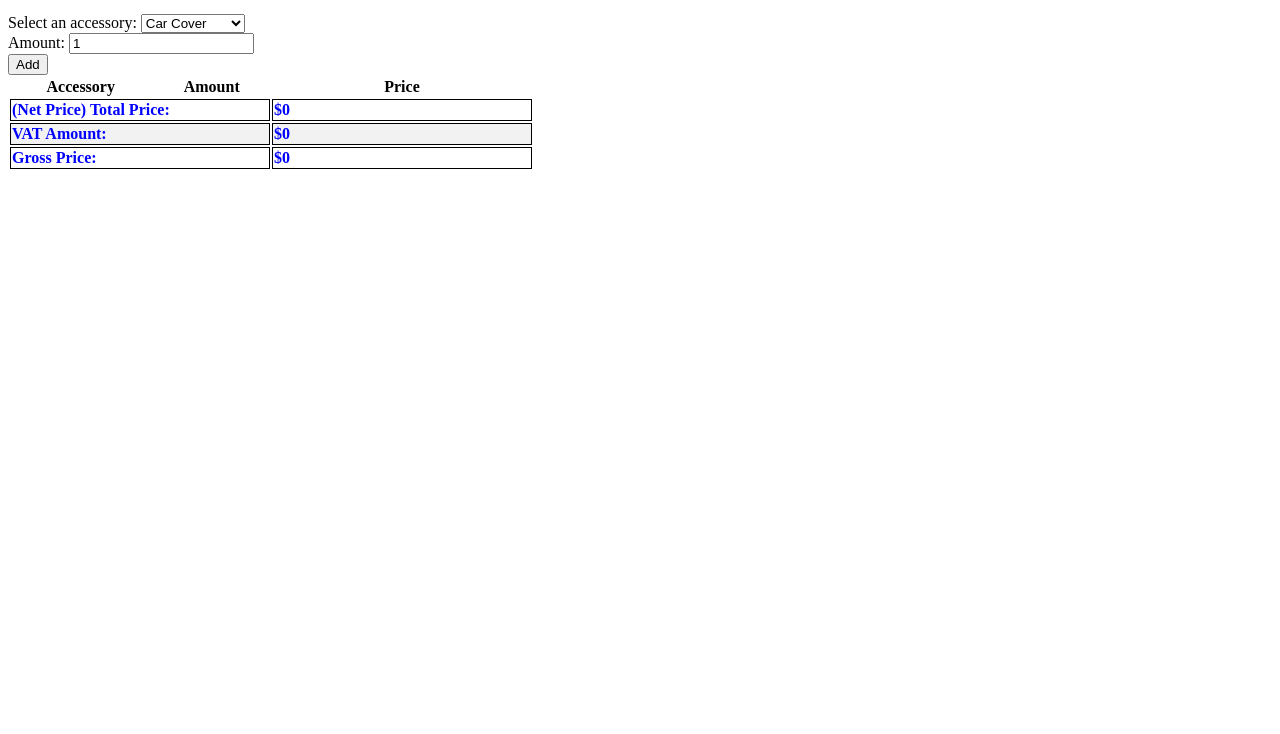
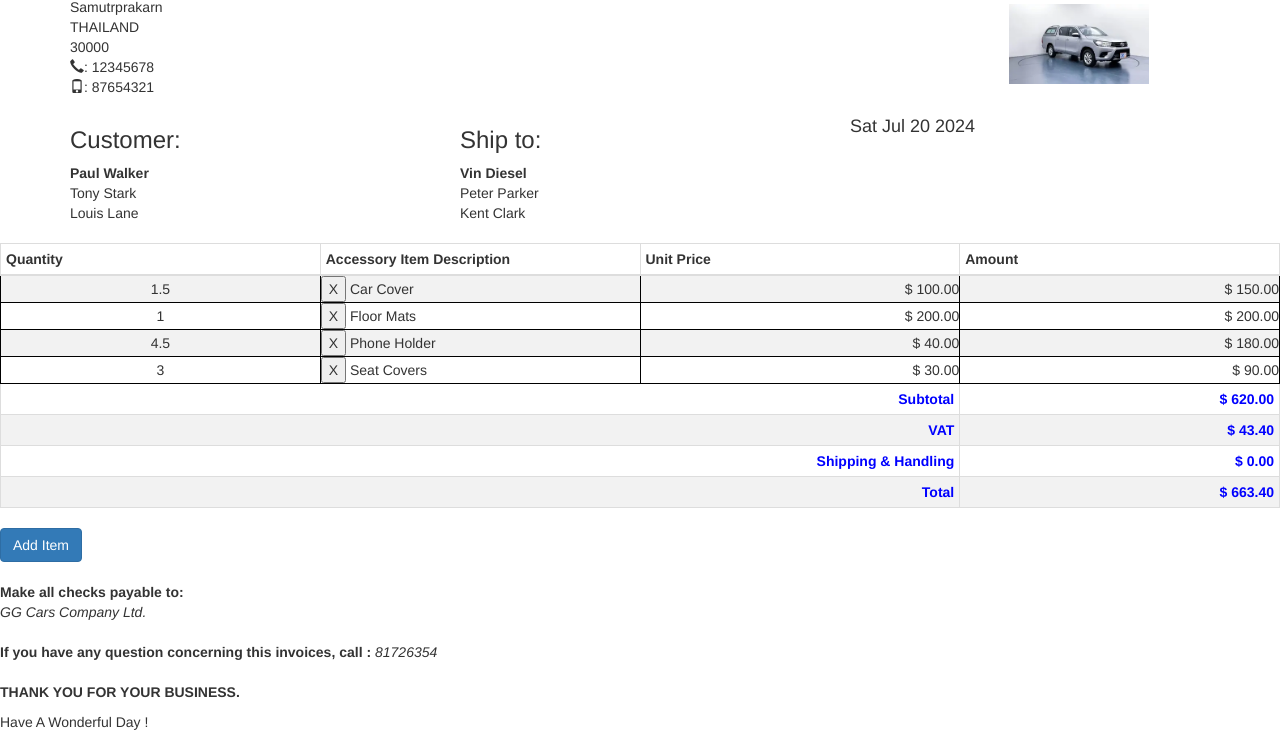
Before and after one commit to ZweLaPyae/ZweLaPyae.github.io, a plain HTML site: page accessory/index.html in a window 1280 px wide. Shown: the part 66-800 px from the top of the page. Drawn offline with nearby package versions, Linux system fonts and the light colour scheme.

Commit message:
Improved Car Accessory Shop

```diff
--- a/accessory/index.html
+++ b/accessory/index.html
@@ -1,103 +1,236 @@
 <!DOCTYPE html>
-<html>
+<html lang="en">
 
 <head>
+    <meta http-equiv="Content-Type" content="text/html; charset=UTF-8">
+
     <title>Car Accessories</title>
-    <link rel="stylesheet" href="/css/global.css">
+
+    <meta name="description" content="Company quotation">
+    <meta name="author" content="SitePoint">
+
+    <link rel="stylesheet" href="../css/global.css">
+    <link rel="stylesheet" href="https://stackpath.bootstrapcdn.com/bootstrap/3.4.1/css/bootstrap.min.css"
+        integrity="sha384-HSMxcRTRxnN+Bdg0JdbxYKrThecOKuH5zCYotlSAcp1+c8xmyTe9GYg1l9a69psu" crossorigin="anonymous">
     <script src="https://code.jquery.com/jquery-3.7.1.js"
-            integrity="sha256-eKhayi8LEQwp4NKxN+CfCh+3qOVUtJn3QNZ0TciWLP4="
-            crossorigin="anonymous">
+        integrity="sha256-eKhayi8LEQwp4NKxN+CfCh+3qOVUtJn3QNZ0TciWLP4=" crossorigin="anonymous">
+    </script>
+    <script src="https://stackpath.bootstrapcdn.com/bootstrap/3.4.1/js/bootstrap.min.js"
+        integrity="sha384-aJ21OjlMXNL5UyIl/XNwTMqvzeRMZH2w8c5cRVpzpU8Y5bApTppSuUkhZXN0VxHd" crossorigin="anonymous">
     </script>
 </head>
 
 <body>
-    <h1>Car Accessories</h1>
+    <div class="container">
+        <div class="row">
+            <div class="col-sm-3">
+                <h2>Car Accessories</h2>
+                <p>
+                    Samutrprakarn<br>
+                    THAILAND<br>
+                    30000<br>
+                    <span class="glyphicon glyphicon-earphone" aria-hidden="true"></span>: 12345678<br>
+                    <span class="glyphicon glyphicon-phone" aria-hidden="true"></span>: 87654321
+                </p>
+            </div>
+            <div class="col-sm-6"></div>
+            <div class="col-sm-3 text-center">
+                <h1>QUOTATION</h1>
+                <img src="../img/car.webp" style="width: 140px;height: 80px;">
+            </div>
+        </div>
+    </div>
 
-    <form id="accessoryForm">
-        <label for="accessory">Select an accessory:</label>
-        <select id="accessory">
-            <option value="100">Car Cover</option>
-            <option value="200">Floor Mats</option>
-            <option value="30">Seat Covers</option>
-            <option value="40">Phone Holder</option>
-        </select>
-        <br>
-        <label for="amount">Amount:</label>
-        <input type="number" id="amount" min="1" value="1">
-        <br>
-        <button type="button" onclick="addToProductList()">Add</button>
-    </form>
+    <div class="container">
+        <div class="row">
+            <div class="col-sm-4">
+                <h3>Customer:</h3>
+                <b>Paul Walker</b><br>
+                Tony Stark<br>
+                Louis Lane
+            </div>
+            <div class="col-sm-4">
+                <h3>Ship to:</h3>
+                <b>Vin Diesel</b><br>
+                Peter Parker<br>
+                Kent Clark
+            </div>
+            <div class="col-sm-4">
+                <h4 id="quotationDate">
+                    ...
+                </h4>
+            </div>
+        </div>
+    </div>
 
-    <table>
+    <br>
+
+    <table class=" table table-striped table-bordered table-condensed" id="quotationTable">
         <thead>
             <tr>
-                <th>Accessory</th>
+                <th>Quantity</th>
+                <th>Accessory Item Description</th>
+                <th>Unit Price</th>
                 <th>Amount</th>
-                <th>Price</th>
             </tr>
         </thead>
-        <tbody id="productList">
-            <!-- Product list items will be added here dynamically -->
+
+        <tbody >
         </tbody>
+
         <tfoot>
-            <tr>
-                <td colspan="2">(Net Price) Total Price:</td>
-                <td id="totalPrice">$0</td>
+            <tr id="sub-total">
+                <td colspan="3" class="text-right"> Subtotal</td>
+                <td colspan="1" class="text-right" id="subTotal">---</td>
             </tr>
             <tr>
-                <td colspan="2">VAT Amount:</td>
-                <td id="vatAmount">$0</td>
+                <td colspan="3" class="text-right"> VAT</td>
+                <td colspan="1" class="text-right" id="vat">--</td>
             </tr>
             <tr>
-                <td colspan="2">Gross Price:</td>
-                <td id="grossPrice">$0</td>
+                <td colspan="3" class="text-right"> Shipping &amp; Handling</td>
+                <td colspan="1" class="text-right" id="bottom-line">$ 0.00</td>
             </tr>
-
+            <tr>
+                <td colspan="3" class="text-right"> Total</td>
+                <td colspan="1" class="text-right" id="total">--</td>
+            </tr>
         </tfoot>
     </table>
 
+    <button type=" button"
+        class="btn btn-primary"
+        data-toggle="modal"
+        data-target="#exampleModal">Add Item
+    </button>
+    <br>
+    <br>
+
+    <p class="cen">
+        <b>Make all checks payable to:</b><br>
+        <i>GG Cars Company Ltd.</i><br>
+        <br>
+        <b>If you have any question concerning this invoices, call : </b><i>81726354</i><br>
+        <br>
+        <b>THANK YOU FOR YOUR BUSINESS.</b>
+    </p>
+
+    <footer>Have A Wonderful Day !</footer>
+
+    <div class="modal fade" id="exampleModal" tabindex="-1" role="dialog"
+        aria-labelledby="exampleModalLabel" aria-hidden="true">
+        <div class="modal-dialog" role="document">
+            <div class="modal-content">
+                <div class="modal-header">
+                    <h2 class="modal-title" id="exampleModalLabel">Add Item</h2>
+                    <button type="button" class="close" data-dismiss="modal" aria-label="Close">
+                        <span aria-hidden="true">&times;</span>
+                    </button>
+                </div>
+                <div class="modal-body">
+                    <table class="table">
+                        <tr>
+                            <td>Accessory Item Description : </td>
+                            <td>
+                                <select id="newItemDescription" class="form-select" aria-label="Default select example">
+                                    <option selected value="100">Car Cover</option>
+                                    <option value="200">Floor Mats</option>
+                                    <option value="30">Seat Covers</option>
+                                    <option value="40">Phone Holder</option>
+                                </select>
+                            </td>
+                        </tr>
+                        <tr>
+                            <td>Price Per Unit : </td>
+                            <td id="newItemPPU">$ 100</td>
+                        </tr>
+                        <tr>
+                            <td>Quantity : </td>
+                            <td><input type="number" min="0" id="newItemQty"></td>
+                        </tr>
+                    </table>
+                </div>
+                <div class="modal-footer">
+                    <button type="button" class="btn btn-secondary" data-dismiss="modal">Close</button>
+                    <button type="button" class="btn btn-primary" onclick="addItem()">Add</button>
+                </div>
+            </div>
+        </div>
+    </div>
+
     <script>
-        var vatRate = 0.07;
-        var totalPrice = 0;
-        var vatAmount = 0;
-        var grossPrice = 0;
-        function addToProductList() {
-            //var accessorySelect = document.getElementById("accessory");
-            //var accessoryOption = accessorySelect.options[accessorySelect.selectedIndex];
-            //var accessoryName = accessoryOption.text;
-            //var accessoryPrice = accessoryOption.value;
-            //var amountInput = document.getElementById("amount");
-            //var amount = amountInput.value;
-            var accessoryName = $('#accessory option:selected').text();
-            var accessoryPrice = parseFloat($('#accessory').val());
-            var amount = parseFloat($('#amount').val());
 
-            //var productList = document.getElementById("productList");
-            //var newRow = productList.insertRow(-1);
-            //var accessoryCell = newRow.insertCell(0);
-            //var amountCell = newRow.insertCell(1);
-            //var priceCell = newRow.insertCell(2);
+        var quoationData = []
 
-            //accessoryCell.innerHTML = accessoryName;
-            //amountCell.innerHTML = amount;
-            //priceCell.innerHTML = "$" +(accessoryPrice * amount);
+        function addItem() {
+            var d = $('#newItemDescription option:selected').text();
+            var u = $('#newItemDescription').val();
+            var q = $('#newItemQty').val();
+            console.log(d, u, q)
+            quoationData.push({
+                description: d,
+                quantity: Number.parseFloat(q),
+                unitPrice: Number.parseFloat(u)
+            })
+            $('#exampleModal').modal('hide')
+            renderTable()
+        }
 
-            var productList = $("#productList");
-            var price = "$" +(accessoryPrice * amount);
-            var newRow = `<tr><td>${accessoryName}</td><td>${amount}</td><td>${price}</td></tr>`;
-            productList.before(newRow);
+        function renderTable() {
+            var data = quoationData
+            var subTotal = 0
+            data.forEach((e) => {
+                subTotal = subTotal + (e.unitPrice * e.quantity)
+            })
+            var vat = (subTotal * 0.07).toFixed(2)
+            var total = (subTotal * 1.07).toFixed(2)
 
-            // Update the total price
-            totalPrice += accessoryPrice * amount
-            vatAmount = totalPrice * vatRate;
-            grossPrice = totalPrice + vatAmount;
-            //document.getElementById("totalPrice").innerHTML = "$" +totalPrice.toFixed(2);
-            //document.getElementById("vatAmount").innerHTML = "$" +vatAmount.toFixed(2);
-            //document.getElementById("grossPrice").innerHTML = "$" +grossPrice.toFixed(2);
-            $("#totalPrice").html("$" +totalPrice.toFixed(2));
-            $("#vatAmount").html("$" +vatAmount.toFixed(2));
-            $("#grossPrice").html("$" +grossPrice.toFixed(2));
+            //console.log('subTotal', subTotal)
+            $("#subTotal").html("$ " + subTotal.toFixed(2))
+            $("#vat").html("$ " + vat)
+            $("#total").html("$ " + total)
+
+            var dataRows = data.map((e,i) => {
+                let amount = e.quantity * e.unitPrice
+                return `<tr class="data-row">
+                    <td class="text-center">${e.quantity}</td>
+                    <td class="data">
+                        <button onclick="deleteItem(${i})">X</button>${' '+e.description}
+                    </td>
+                    <td class="text-right">${'$ '+e.unitPrice.toFixed(2)}</td>
+                    <td class="text-right">${'$ '+amount.toFixed(2)}</td>
+                </tr>`;
+            })
+
+            $(".data-row").remove()
+
+            dataRows.forEach((r) => {
+                $('#quotationTable tbody').before(r)
+            })
+
         }
+
+        function deleteItem(i) {
+            quoationData.splice(i,1)
+            renderTable()
+        }
+
+        $(document).ready(function () {
+            $.getJSON('../data/data.json',
+                data => {
+                    quoationData = data;
+
+                    var d = new Date()
+                    $('#quotationDate').html(d.toDateString())
+                    renderTable()
+                })
+
+            $('#newItemDescription').change(function() {
+                var selectedItemPPU = parseFloat($('#newItemDescription').val());
+                $('#newItemPPU').text('$ '+selectedItemPPU);
+            });
+        })
+
     </script>
 </body>
 
--- /dev/null
+++ b/data/data.json
@@ -0,0 +1,26 @@
+[
+  {
+    "quantity": 1.5,
+    "description": "Car Cover",
+    "unitPrice": 100.00,
+    "amount": 150.00
+  },
+  {
+    "quantity": 1,
+    "description": "Floor Mats",
+    "unitPrice": 200.00,
+    "amount": 200.00
+  },
+  {
+    "quantity": 4.5,
+    "description": "Phone Holder",
+    "unitPrice": 40.00,
+    "amount": 180.00
+  },
+  {
+    "quantity": 3,
+    "description": "Seat Covers",
+    "unitPrice": 30.00,
+    "amount": 90.00
+  }
+]
```
